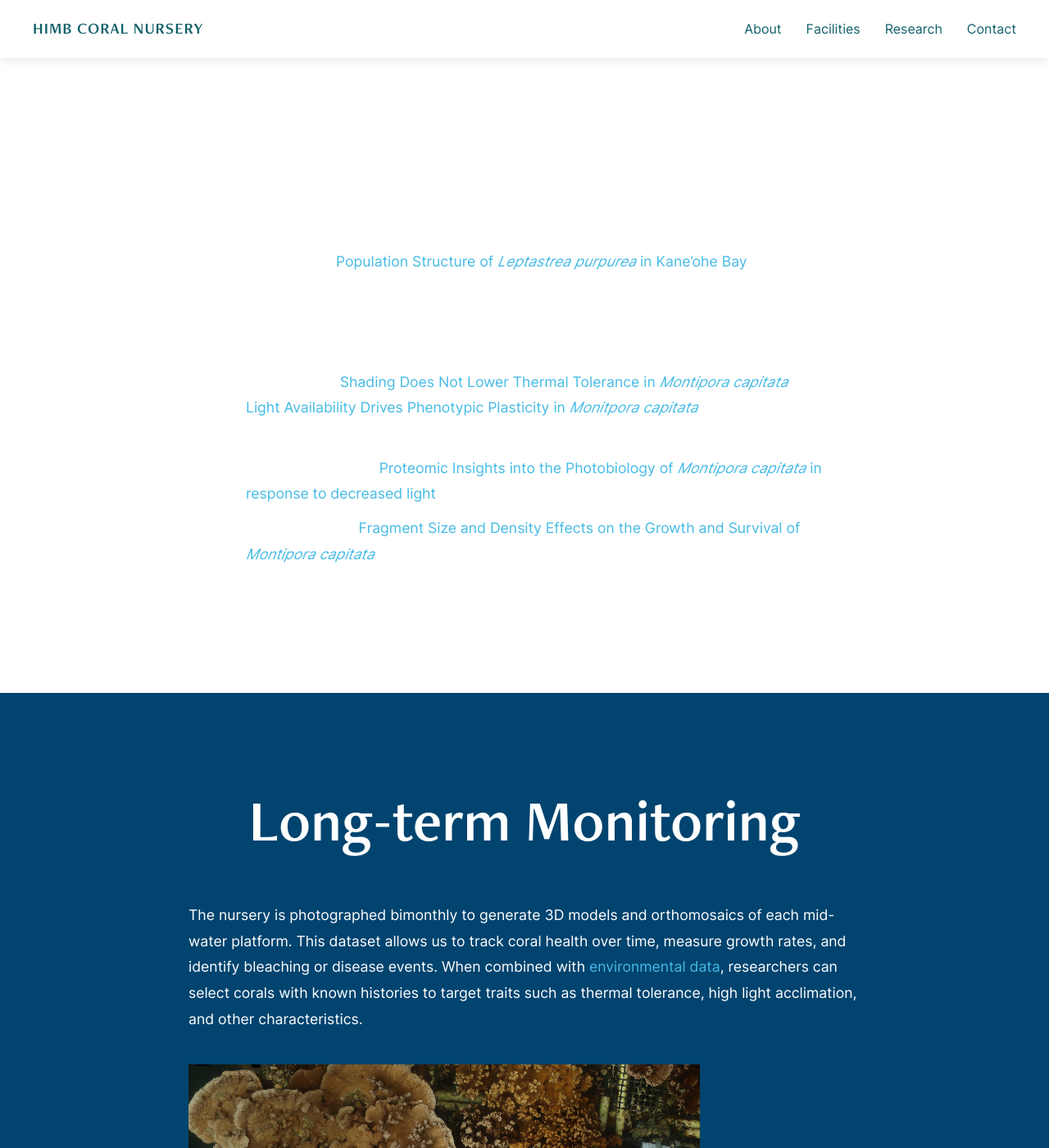
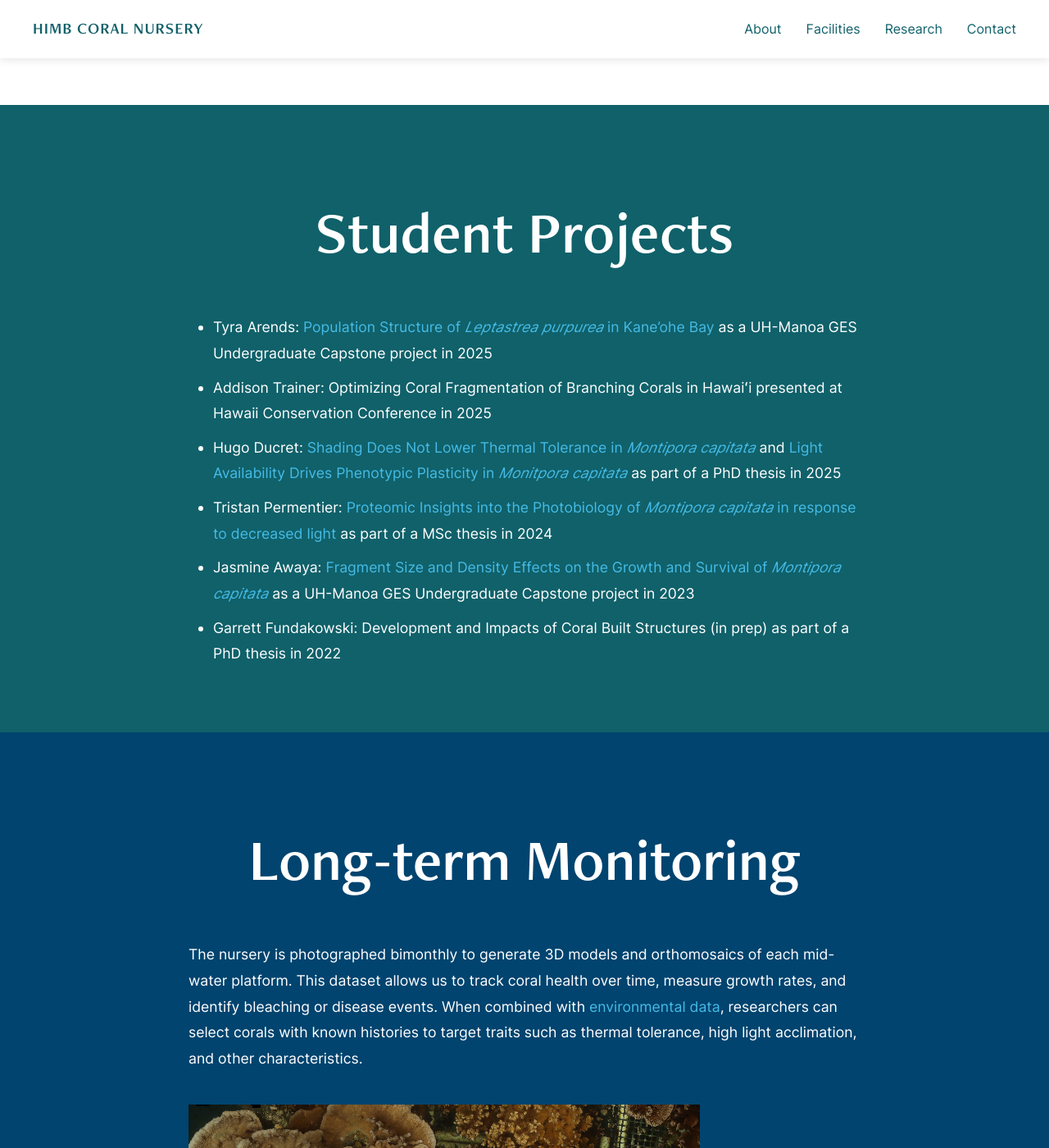
Before and after one commit to himb-coral-nursery/himb-coral-nursery.github.io, a Jekyll site: the page built from research.md, in a window 1280 px wide and 1400 px high. Shown: the whole window at 82% size. Built offline with Jekyll 4.4.1, drawn with Linux system fonts in a browser that asks for light colours.

Commit message:
Update style.css

```diff
--- a/assets/css/style.css
+++ b/assets/css/style.css
@@ -410,9 +410,16 @@ table em {
    COLORED SECTIONS
    ========================================================================== */
 
-/* Section 1: The Nursery - Patch Reef (default, no extra styling needed) */
+/* Section 1: The Nursery - Patch Reef */
 .section-nursery {
-  padding: 0;
+  background: #10616A;
+  padding: 80px 0;
+  width: 100vw;
+  position: relative;
+  left: 50%;
+  right: 50%;
+  margin-left: -50vw;
+  margin-right: -50vw;
 }
 
 /* Section 2: The Corals - Deep Ocean */
```
